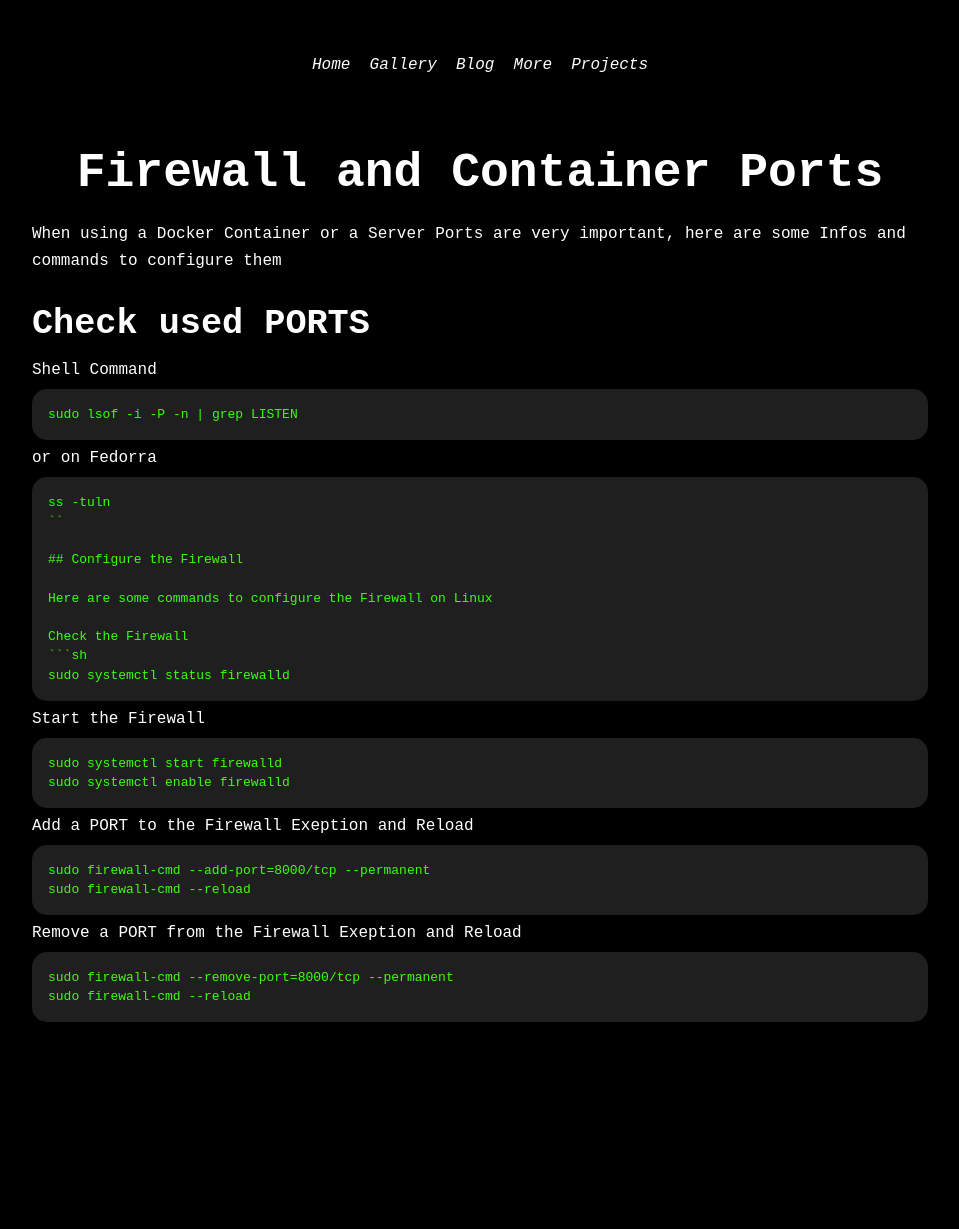
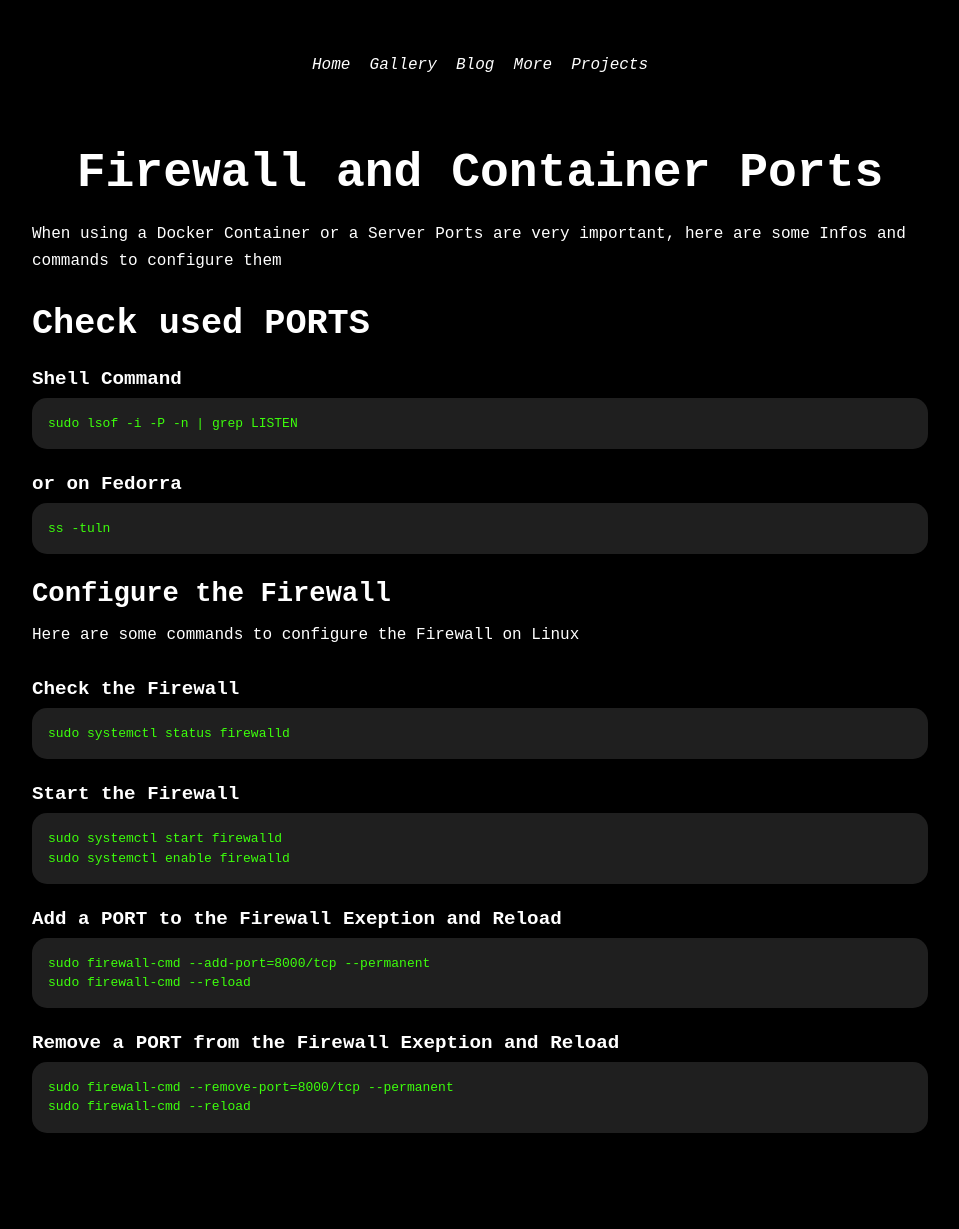
Before and after one commit to ShadowDara/Shadowdara.github.io, a Jekyll site: the page built from _posts/2025-10-20-firewall-and-Ports.md, in a window 1280 px wide. Shown: the whole page, without its empty margins (160-1119 px from the left). Built offline with Jekyll 4.4.1, drawn with Linux system fonts in a browser that asks for light colours; before the commit the page ends 1118 px from its top, so only the background shows below that.

````diff
--- a/_posts/2025-10-20-firewall-and-Ports.md
+++ b/_posts/2025-10-20-firewall-and-Ports.md
@@ -12,38 +12,38 @@ Infos and commands to configure them
 
 ## Check used PORTS
 
-Shell Command
+#### Shell Command
 ```sh
 sudo lsof -i -P -n | grep LISTEN
 ```
 
-or on Fedorra
+#### or on Fedorra
 ```sh
 ss -tuln
-``
+```
 
-## Configure the Firewall
+### Configure the Firewall
 
 Here are some commands to configure the Firewall on Linux
 
-Check the Firewall
+#### Check the Firewall
 ```sh
 sudo systemctl status firewalld
 ```
 
-Start the Firewall
+#### Start the Firewall
 ```sh
 sudo systemctl start firewalld
 sudo systemctl enable firewalld
 ```
 
-Add a PORT to the Firewall Exeption and Reload
+#### Add a PORT to the Firewall Exeption and Reload
 ```sh
 sudo firewall-cmd --add-port=8000/tcp --permanent
 sudo firewall-cmd --reload
 ```
 
-Remove a PORT from the Firewall Exeption and Reload
+#### Remove a PORT from the Firewall Exeption and Reload
 ```sh
 sudo firewall-cmd --remove-port=8000/tcp --permanent
 sudo firewall-cmd --reload
--- a/assets/style.css
+++ b/assets/style.css
@@ -338,6 +338,8 @@ footer {
 
 .post h4 {
     font-size: 1.2rem;
+    margin-top: 1.5rem;
+    margin-bottom: 0.5rem;
 }
 
 .post pre {
````
Also changed, not shown: other parts of _posts/2025-10-20-firewall-and-Ports.md (+1 -1 lines).
